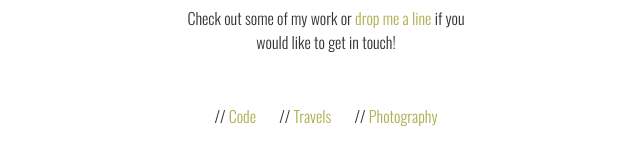
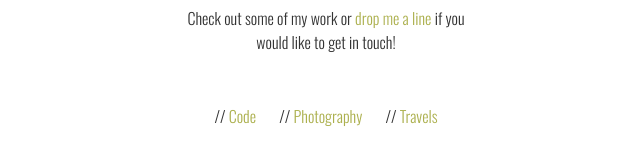
Before and after one commit to brendanjryan/Website, a Jekyll site: the page built from index.html, in a window 1280 px wide. Shown: the part 466-631 px from the top of the page, without its empty margins (314-954 px from the left). Built offline with Jekyll 4.4.1, drawn with Linux system fonts in a browser that asks for light colours; nearby versions of some CDN libraries; part of the change alters nothing that is shown.

```diff
--- a/index.html
+++ b/index.html
@@ -24,8 +24,8 @@ title: Brendan Ryan
     <section class="works">
       <ul>
         <li>// <a target="_blank" href="http://github.com/bjryan2">Code</a></li>
+        <li>// <a target="_blank" href="http://brendanryan.vsco.co/">Photography</a></li>
         <li>// <a target="_blank" href="http://travel.brendan-ryan.me">Travels</a></li>
-        <li>// <a target="_blank" href="http://brendanryan.vsco.co/">Photography</a></li>
       </ul>
     </section>
   </article>
```
